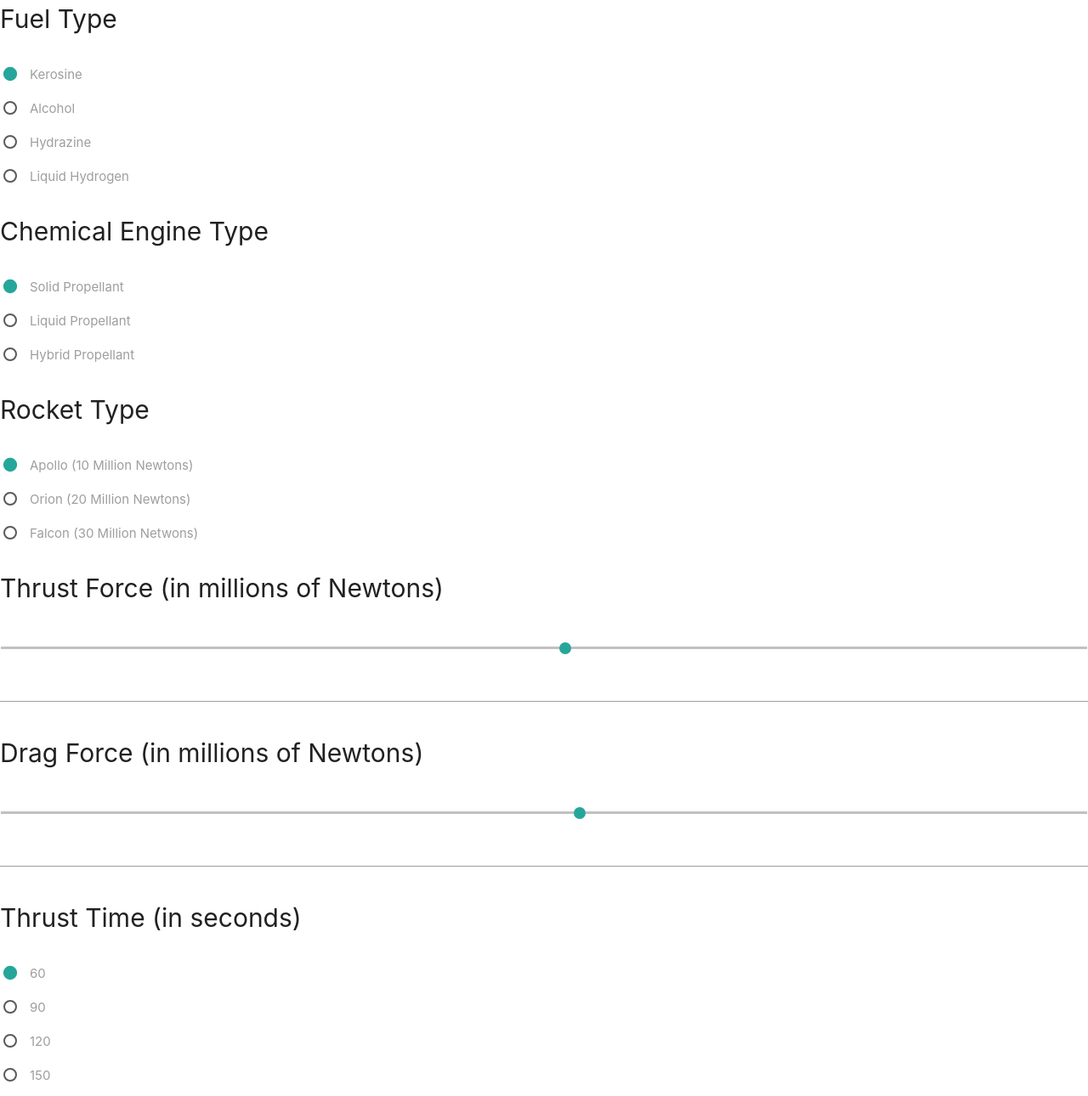
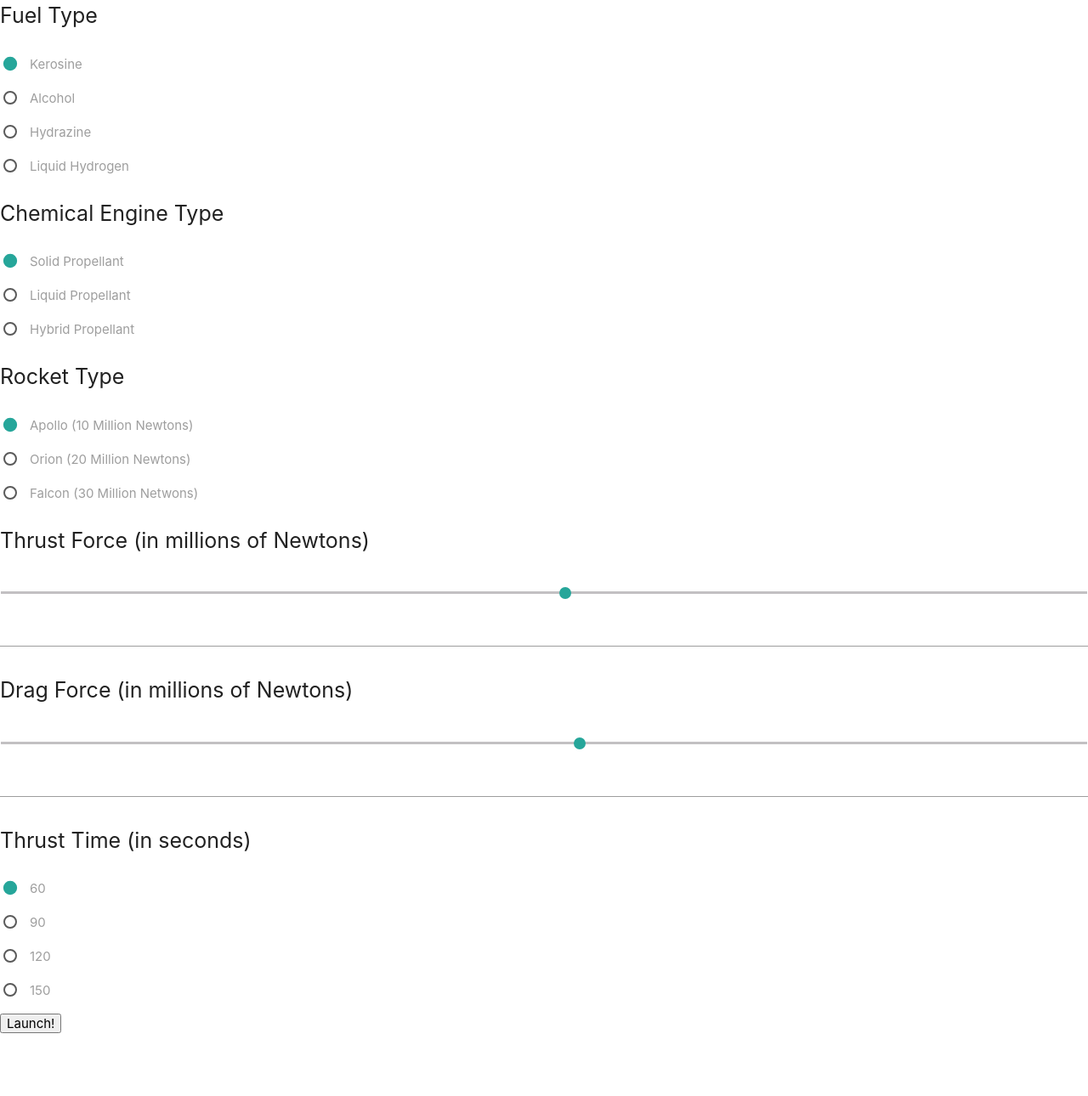
Before and after one commit to aayodkaul/rocket, a plain HTML site: page index1.html in a window 1280 px wide. Shown: the top 1290 px of the page at 85% size. After the commit the page ends 1216 px from the top, so only its background shows below. Drawn offline with nearby package versions, Linux system fonts and the light colour scheme.

Commit message:
Update index1.html

```diff
--- a/index1.html
+++ b/index1.html
@@ -10,7 +10,7 @@
 	</head>
 	<body>
 		<form id="random">
-			<p style="font-size:30px">Fuel Type</p>
+			<p style="font-size:25px">Fuel Type</p>
 		    <p>
 		      <label>
 		        <input name="group1" type="radio" id="ker" checked/>
@@ -38,7 +38,7 @@
   		</form>
 
   		<form id="random">
-			<p style="font-size:30px">Chemical Engine Type</p>
+			<p style="font-size:25px">Chemical Engine Type</p>
 		    <p>
 		      <label>
 		        <input name="group1" type="radio" id="ker" checked/>
@@ -60,7 +60,7 @@
   		</form>
 
   		<form id="random">
-			<p style="font-size:30px">Rocket Type</p>
+			<p style="font-size:25px">Rocket Type</p>
 		    <p>
 		      <label>
 		        <input name="group1" type="radio" id="apo" checked/>
@@ -82,7 +82,7 @@
   		</form>
 
 	  	<form>
-	  		<p style="font-size:30px">Thrust Force (in millions of Newtons)</p>
+	  		<p style="font-size:25px">Thrust Force (in millions of Newtons)</p>
 		      <input type="range" name="rangeInput" min="15" max="40" onchange="updateTextInput(this.value);">
 			  <input type="text" id="textInput" value="">
 			  	    <script type="text/javascript">
@@ -93,7 +93,7 @@
 	  	</form>
 
 	  	<form>
-	  		<p style="font-size:30px">Drag Force (in millions of Newtons)</p>
+	  		<p style="font-size:25px">Drag Force (in millions of Newtons)</p>
 		      <input type="range" name="rangeInput" min="5" max="20" onchange="updateTextInput(this.value);">
 			  <input type="text" id="textInput" value="">
 			  	    <script type="text/javascript">
@@ -104,7 +104,7 @@
 	  	</form>
 
 	  	<form id="random">
-			<p style="font-size:30px">Thrust Time (in seconds)</p>
+			<p style="font-size:25px">Thrust Time (in seconds)</p>
 		    <p>
 		      <label>
 		        <input name="group1" type="radio" id="60" checked/>
```
